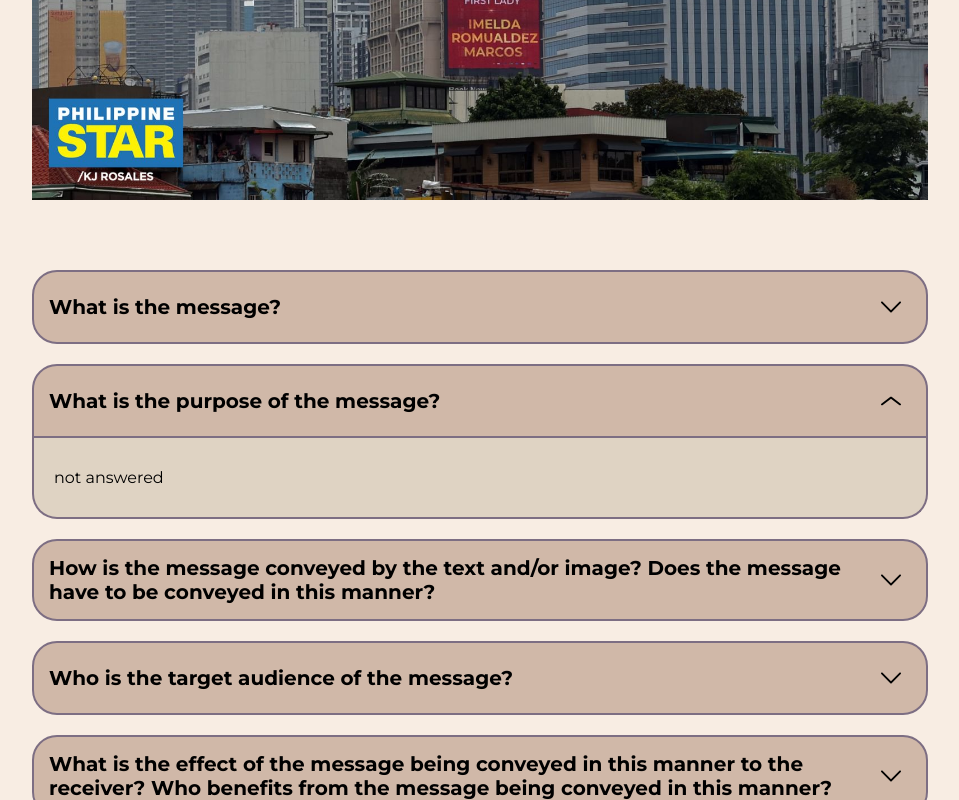
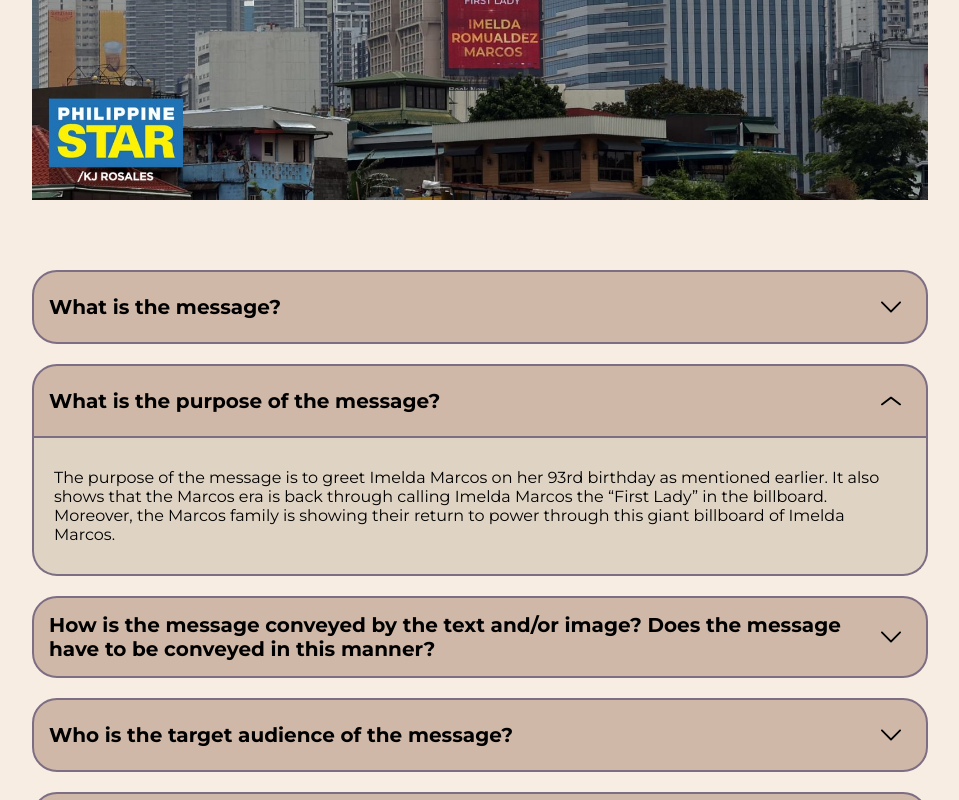
Before and after one commit to waleedlugod/Imeldific-Greeting, a React (Create React App) app: page / in a window 1280 px wide. Both pictures are taken after a click on the button "What is the purpose of the message?". Shown: the part 632-1432 px from the top of the page, without its empty margins (160-1119 px from the left). Built offline with nearby package versions, Linux system fonts and the light colour scheme.

Commit message:
added answer for 2

```diff
--- a/src/components/A2.js
+++ b/src/components/A2.js
@@ -3,7 +3,13 @@
 function A2() {
 	return (
 		<div className="answer-container">
-			<p>not answered</p>
+			<p>
+				The purpose of the message is to greet Imelda Marcos on her 93rd
+				birthday as mentioned earlier. It also shows that the Marcos era is back
+				through calling Imelda Marcos the “First Lady” in the billboard.
+				Moreover, the Marcos family is showing their return to power through
+				this giant billboard of Imelda Marcos.
+			</p>
 		</div>
 	);
 }
```
